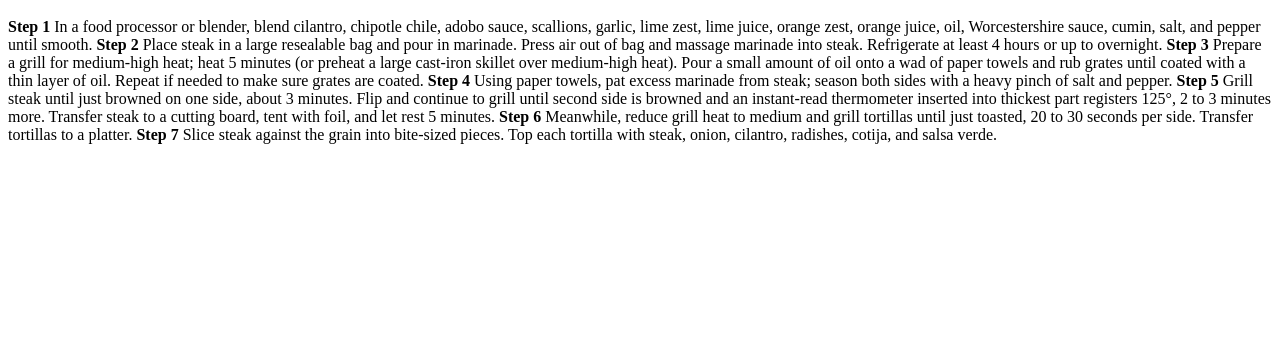
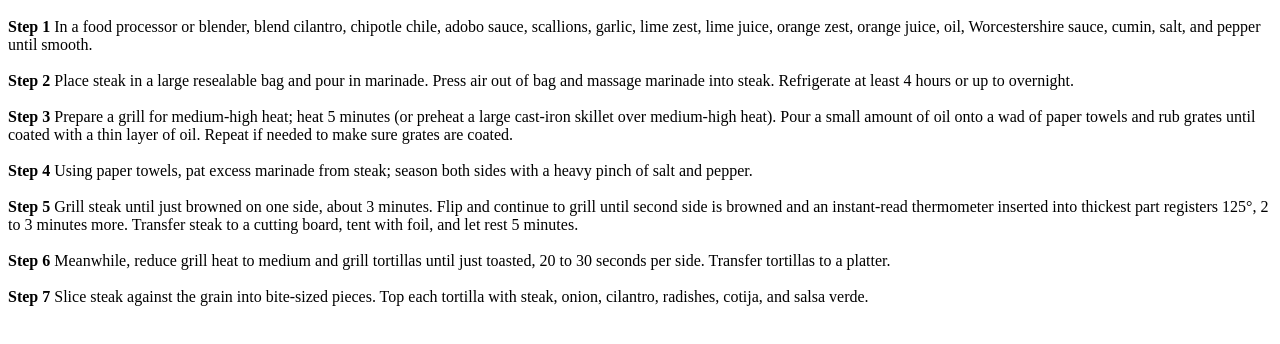
Before and after one commit to EdgarTheHappyLad/odin-recipes, a plain HTML site: page recipes/tacos.html in a window 1280 px wide. Shown: the part 48-392 px from the top of the page. Drawn offline with Linux system fonts and the light colour scheme.

Commit message:
Added <br> for better visuals

```diff
--- a/recipes/tacos.html
+++ b/recipes/tacos.html
@@ -8,23 +8,23 @@
   <h1>Taco Recipe</h1>
   <p><strong>Step 1</strong>
     In a food processor or blender, blend cilantro, chipotle chile, adobo sauce, scallions, garlic, lime zest, lime
-    juice, orange zest, orange juice, oil, Worcestershire sauce, cumin, salt, and pepper until smooth.
+    juice, orange zest, orange juice, oil, Worcestershire sauce, cumin, salt, and pepper until smooth.<br><br>
     <strong>Step 2</strong>
     Place steak in a large resealable bag and pour in marinade. Press air out of bag and massage marinade into steak.
-    Refrigerate at least 4 hours or up to overnight.
+    Refrigerate at least 4 hours or up to overnight.<br><br>
     <strong>Step 3</strong>
     Prepare a grill for medium-high heat; heat 5 minutes (or preheat a large cast-iron skillet over medium-high heat).
     Pour a small amount of oil onto a wad of paper towels and rub grates until coated with a thin layer of oil. Repeat
-    if needed to make sure grates are coated.
+    if needed to make sure grates are coated.<br><br>
     <strong>Step 4</strong>
-    Using paper towels, pat excess marinade from steak; season both sides with a heavy pinch of salt and pepper.
+    Using paper towels, pat excess marinade from steak; season both sides with a heavy pinch of salt and pepper.<br><br>
     <strong>Step 5</strong>
     Grill steak until just browned on one side, about 3 minutes. Flip and continue to grill until second side is browned
     and an instant-read thermometer inserted into thickest part registers 125°, 2 to 3 minutes more. Transfer steak to a
-    cutting board, tent with foil, and let rest 5 minutes.
+    cutting board, tent with foil, and let rest 5 minutes.<br><br>
     <strong>Step 6</strong>
     Meanwhile, reduce grill heat to medium and grill tortillas until just toasted, 20 to 30 seconds per side. Transfer
-    tortillas to a platter.
+    tortillas to a platter.<br><br>
     <strong>Step 7</strong>
     Slice steak against the grain into bite-sized pieces. Top each tortilla with steak, onion, cilantro, radishes,
     cotija, and salsa verde.
```
